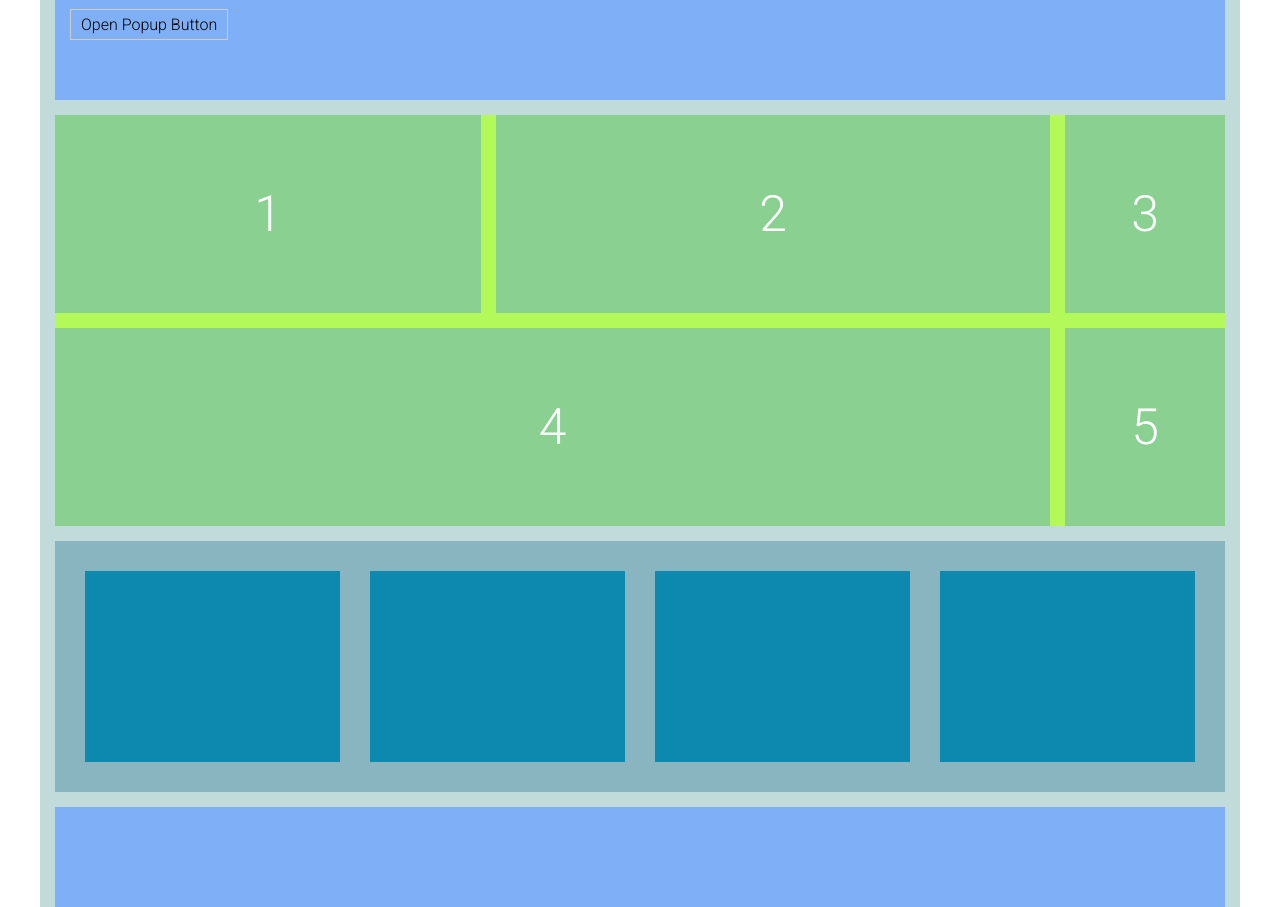
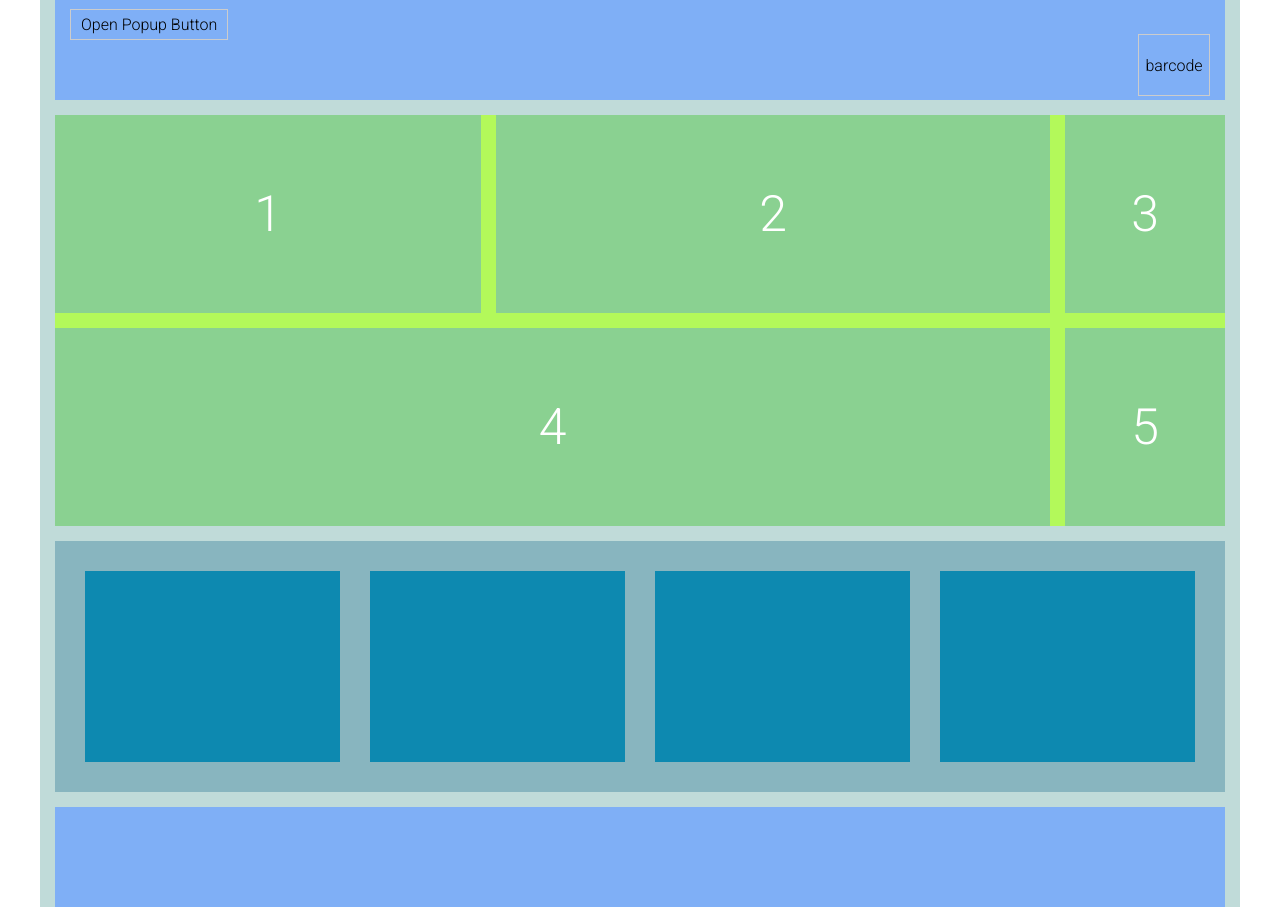
Before and after one commit to ArturDerbeniov/abcp, a plain HTML site: page index.html in a window 1280 px wide. Drawn offline with Linux system fonts and the light colour scheme.

Commit message:
Update styles.css

```diff
--- a/styles.css
+++ b/styles.css
@@ -1,6 +1,5 @@
 .barcodeScan {
 	position: absolute;
-	bottom: 100%;
 	right: 70px;
 	width: 50px;
 	height: 50px;
```
